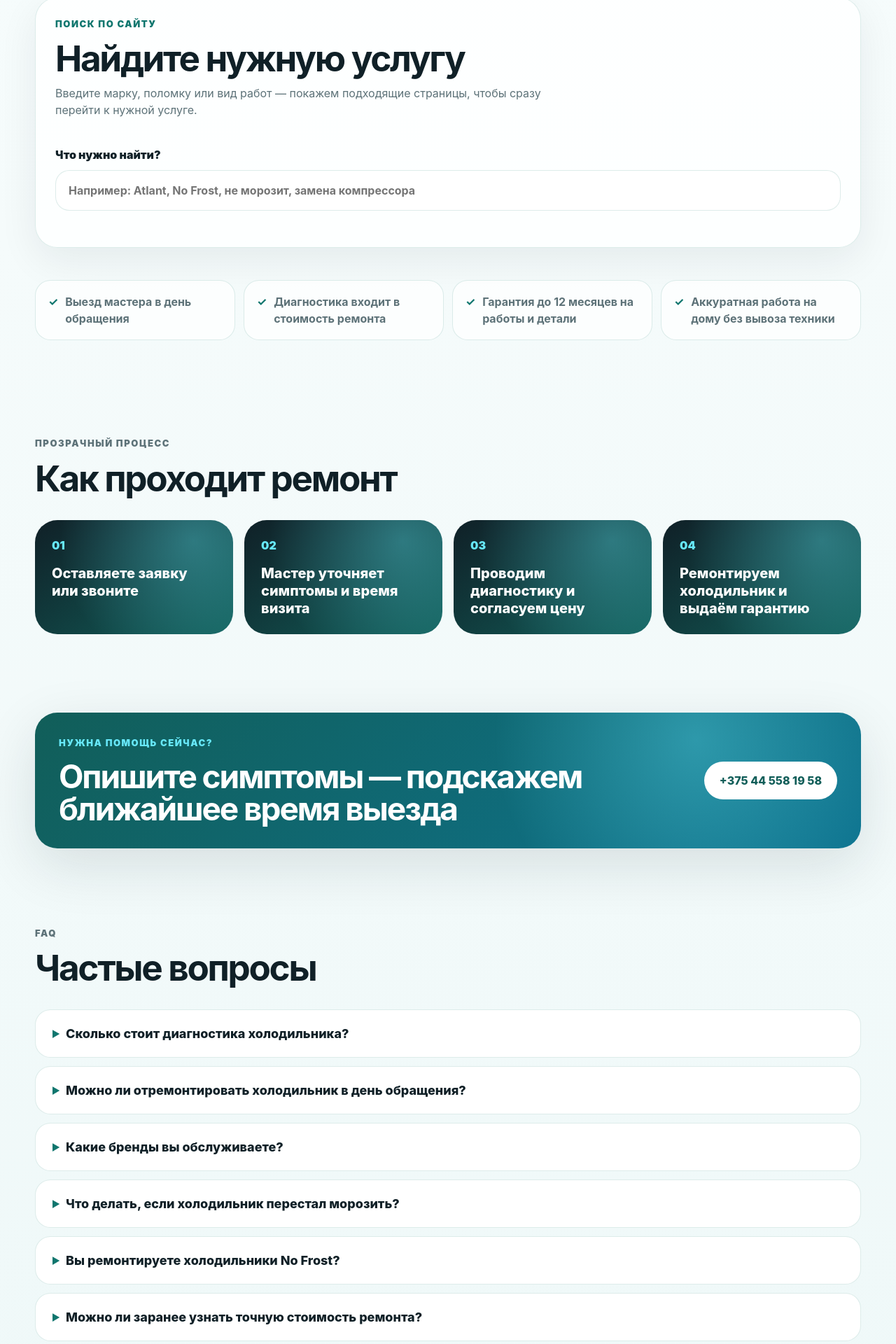
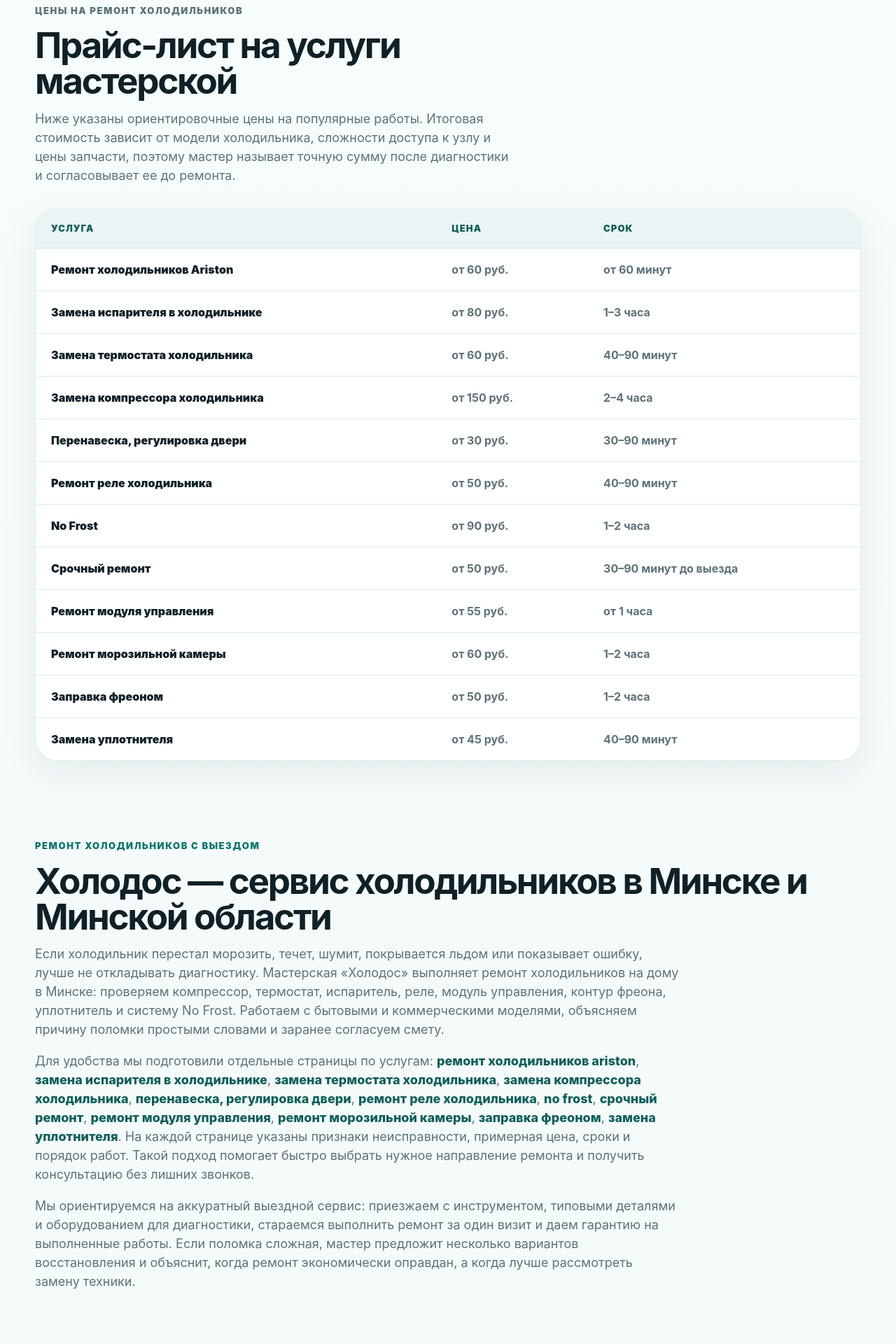
Before and after one commit to Yauhen-Baranau/holodos, a Next.js app: page / in a window 1280 px wide. Shown: the part 1465-3385 px from the top of the page at 70% size. Built offline with nearby package versions, Linux system fonts and the light colour scheme.

Commit message:
Add SEO pricing sections

```diff
--- a/app/globals.css
+++ b/app/globals.css
@@ -1369,3 +1369,78 @@ details p {
     box-shadow: 0 18px 42px rgba(16, 32, 39, 0.12);
   }
 }
+
+.price-section,
+.seo-text {
+  padding-block: 56px;
+}
+
+.price-table-wrap {
+  overflow-x: auto;
+  border: 1px solid var(--line);
+  border-radius: var(--radius-lg);
+  background: rgba(255, 255, 255, 0.86);
+  box-shadow: 0 18px 56px rgba(16, 32, 39, 0.07);
+}
+
+.price-table {
+  width: 100%;
+  border-collapse: collapse;
+  min-width: 680px;
+}
+
+.price-table th,
+.price-table td {
+  padding: 18px 22px;
+  border-bottom: 1px solid var(--line);
+  text-align: left;
+  vertical-align: top;
+}
+
+.price-table tbody tr:last-child th,
+.price-table tbody tr:last-child td {
+  border-bottom: 0;
+}
+
+.price-table thead th {
+  color: var(--primary-dark);
+  background: rgba(15, 118, 110, 0.08);
+  font-size: 13px;
+  font-weight: 900;
+  letter-spacing: 0.08em;
+  text-transform: uppercase;
+}
+
+.price-table tbody th a {
+  color: var(--foreground);
+  font-weight: 900;
+}
+
+.price-table tbody th a:hover,
+.price-table tbody th a:focus-visible,
+.seo-text a:hover,
+.seo-text a:focus-visible {
+  color: var(--primary-dark);
+  text-decoration: underline;
+  text-underline-offset: 4px;
+}
+
+.price-table td {
+  color: var(--muted);
+  font-weight: 750;
+}
+
+.seo-text {
+  max-width: var(--max-width);
+}
+
+.seo-text p:not(.eyebrow) {
+  max-width: 920px;
+  color: var(--muted);
+  font-size: 18px;
+}
+
+.seo-text a {
+  color: var(--primary-dark);
+  font-weight: 850;
+}
--- a/app/page.tsx
+++ b/app/page.tsx
@@ -7,8 +7,10 @@ import {
   email,
   phoneDisplay,
   phoneHref,
+  getServiceHref,
   serviceClusters,
   siteName,
+  baseRepairServicePages,
   siteSearchItems,
   siteUrl,
 } from "./site-data";
@@ -48,6 +50,10 @@ const categoryTiles = [
     icon: "⌖",
   },
 ];
+
+const priceListServices = baseRepairServicePages.filter(
+  (service) => !["O-nas", "masterskaya"].includes(service.slug),
+);
 
 const services = [
   {
@@ -332,6 +338,81 @@ export default function Home() {
           </nav>
         </section>
 
+
+        <section className="section-shell price-section" aria-labelledby="price-title">
+          <div className="section-heading">
+            <p className="eyebrow">Цены на ремонт холодильников</p>
+            <h2 id="price-title">Прайс-лист на услуги мастерской</h2>
+            <p>
+              Ниже указаны ориентировочные цены на популярные работы. Итоговая
+              стоимость зависит от модели холодильника, сложности доступа к узлу
+              и цены запчасти, поэтому мастер называет точную сумму после
+              диагностики и согласовывает ее до ремонта.
+            </p>
+          </div>
+          <div className="price-table-wrap">
+            <table className="price-table">
+              <thead>
+                <tr>
+                  <th scope="col">Услуга</th>
+                  <th scope="col">Цена</th>
+                  <th scope="col">Срок</th>
+                </tr>
+              </thead>
+              <tbody>
+                {priceListServices.map((service) => (
+                  <tr key={service.slug}>
+                    <th scope="row">
+                      <Link href={getServiceHref(service)} title={service.menuTitle}>
+                        {service.menuTitle}
+                      </Link>
+                    </th>
+                    <td>{service.price}</td>
+                    <td>{service.duration}</td>
+                  </tr>
+                ))}
+              </tbody>
+            </table>
+          </div>
+        </section>
+
+        <section className="section-shell seo-text" aria-labelledby="seo-title">
+          <p className="eyebrow">Ремонт холодильников с выездом</p>
+          <h2 id="seo-title">Холодос — сервис холодильников в Минске и Минской области</h2>
+          <p>
+            Если холодильник перестал морозить, течет, шумит, покрывается
+            льдом или показывает ошибку, лучше не откладывать диагностику.
+            Мастерская «Холодос» выполняет ремонт холодильников на дому в
+            Минске: проверяем компрессор, термостат, испаритель, реле, модуль
+            управления, контур фреона, уплотнитель и систему No Frost. Работаем
+            с бытовыми и коммерческими моделями, объясняем причину поломки
+            простыми словами и заранее согласуем смету.
+          </p>
+          <p>
+            Для удобства мы подготовили отдельные страницы по услугам: {" "}
+            {priceListServices.map((service, index) => (
+              <span key={service.slug}>
+                <Link href={getServiceHref(service)} title={service.menuTitle}>
+                  {service.menuTitle.toLowerCase()}
+                </Link>
+                {index < priceListServices.length - 1 ? ", " : "."}
+                {" "}
+              </span>
+            ))}
+            На каждой странице указаны признаки неисправности, примерная цена,
+            сроки и порядок работ. Такой подход помогает быстро выбрать нужное
+            направление ремонта и получить консультацию без лишних звонков.
+          </p>
+          <p>
+            Мы ориентируемся на аккуратный выездной сервис: приезжаем с
+            инструментом, типовыми деталями и оборудованием для диагностики,
+            стараемся выполнить ремонт за один визит и даем гарантию на
+            выполненные работы. Если поломка сложная, мастер предложит
+            несколько вариантов восстановления и объяснит, когда ремонт
+            экономически оправдан, а когда лучше рассмотреть замену техники.
+          </p>
+        </section>
+
         <SiteSearch items={siteSearchItems} />
 
         <section className="trust-strip" aria-label="Ключевые гарантии">
```
Also changed, not shown: app/service-cluster-page.tsx (+36 -0 lines).
